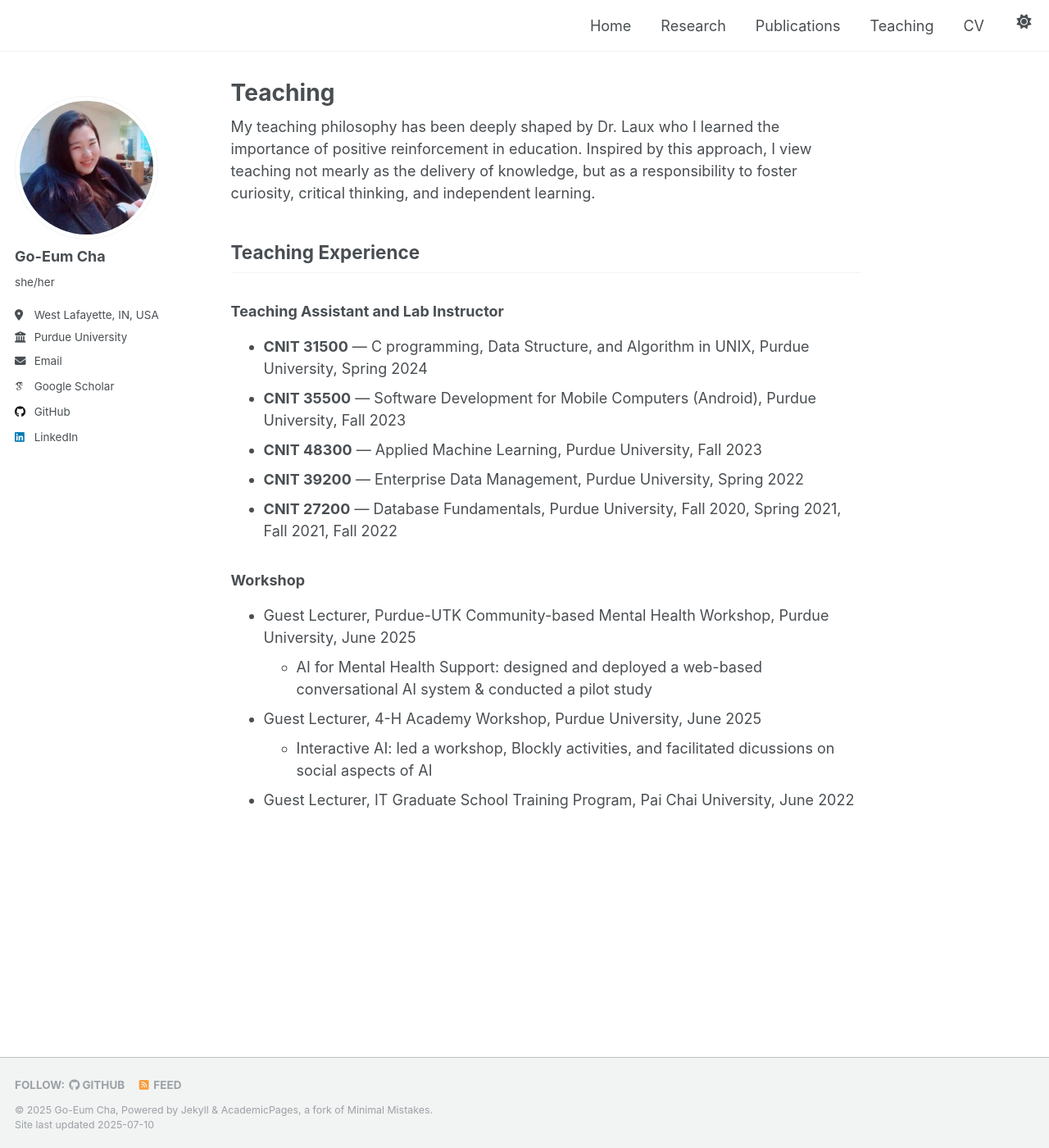
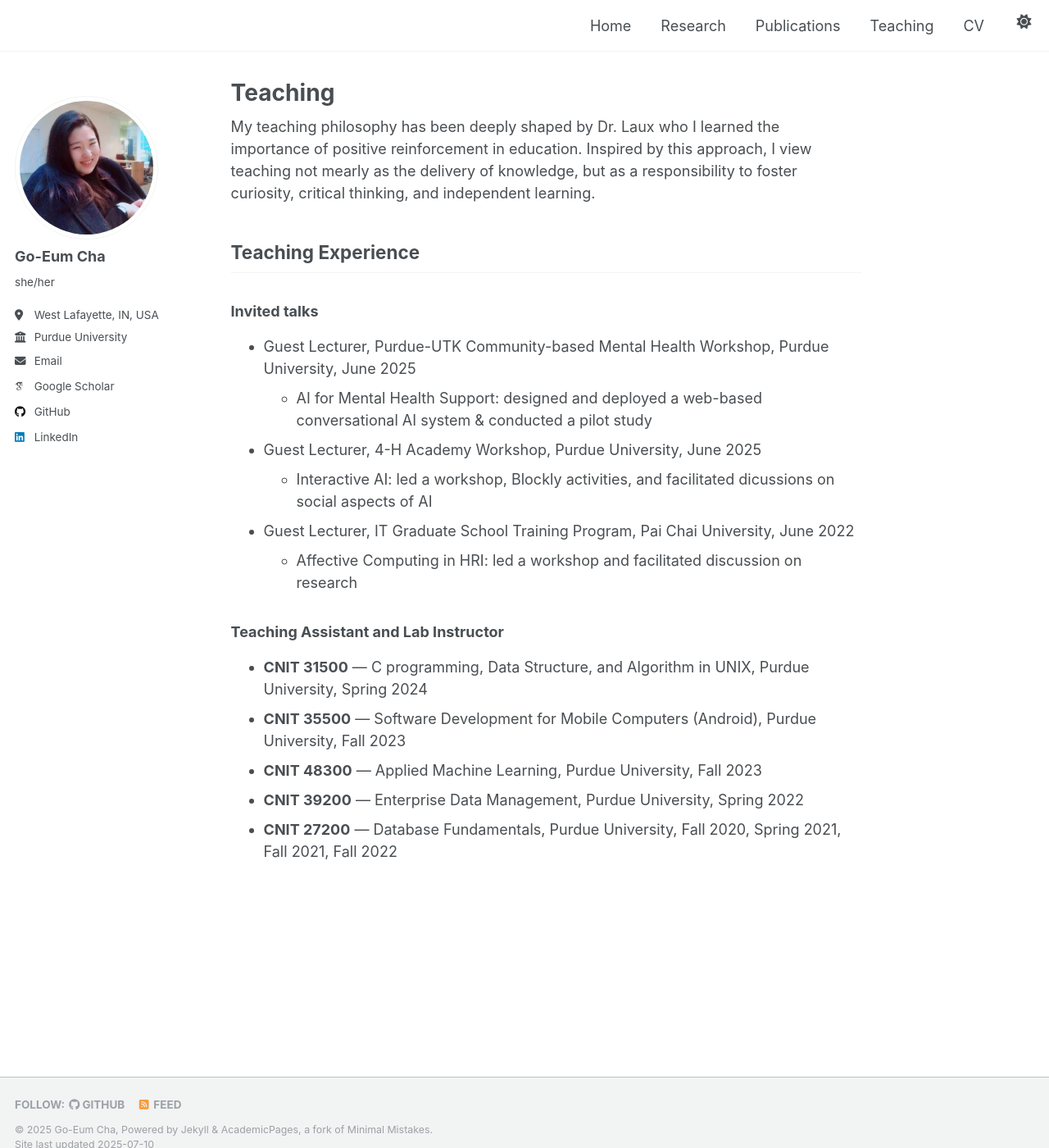
Before and after one commit to chagom/chagom.github.io, a Jekyll site: the page built from _pages/teaching.md, in a window 1280 px wide and 1400 px high. Shown: the whole window at 82% size. Built offline with Jekyll 4.4.1, drawn with Linux system fonts in a browser that asks for light colours; some web fonts are replaced; part of the change alters nothing that is shown.

Commit message:
teaching updated

```diff
--- a/_pages/teaching.md
+++ b/_pages/teaching.md
@@ -9,6 +9,15 @@ My teaching philosophy has been deeply shaped by Dr. Laux who I learned the impo
 
 ## Teaching Experience
 
+### Invited talks
+
+* Guest Lecturer, Purdue-UTK Community-based Mental Health Workshop, Purdue University, June 2025
+    - AI for Mental Health Support: designed and deployed a web-based conversational AI system & conducted a pilot study
+* Guest Lecturer, 4-H Academy Workshop, Purdue University, June 2025
+    - Interactive AI: led a workshop, Blockly activities, and facilitated dicussions on social aspects of AI
+* Guest Lecturer, IT Graduate School Training Program, Pai Chai University, June 2022
+    - Affective Computing in HRI: led a workshop and facilitated discussion on research
+
 ### Teaching Assistant and Lab Instructor
 
 * **CNIT 31500** — C programming, Data Structure, and Algorithm in UNIX, Purdue University, Spring 2024
@@ -16,11 +25,3 @@ My teaching philosophy has been deeply shaped by Dr. Laux who I learned the impo
 * **CNIT 48300** — Applied Machine Learning, Purdue University, Fall 2023
 * **CNIT 39200** — Enterprise Data Management, Purdue University, Spring 2022
 * **CNIT 27200** — Database Fundamentals, Purdue University, Fall 2020, Spring 2021, Fall 2021, Fall 2022
-
-### Workshop
-
-* Guest Lecturer, Purdue-UTK Community-based Mental Health Workshop, Purdue University, June 2025
-    - AI for Mental Health Support: designed and deployed a web-based conversational AI system & conducted a pilot study
-* Guest Lecturer, 4-H Academy Workshop, Purdue University, June 2025
-    - Interactive AI: led a workshop, Blockly activities, and facilitated dicussions on social aspects of AI
-* Guest Lecturer, IT Graduate School Training Program, Pai Chai University, June 2022
```
